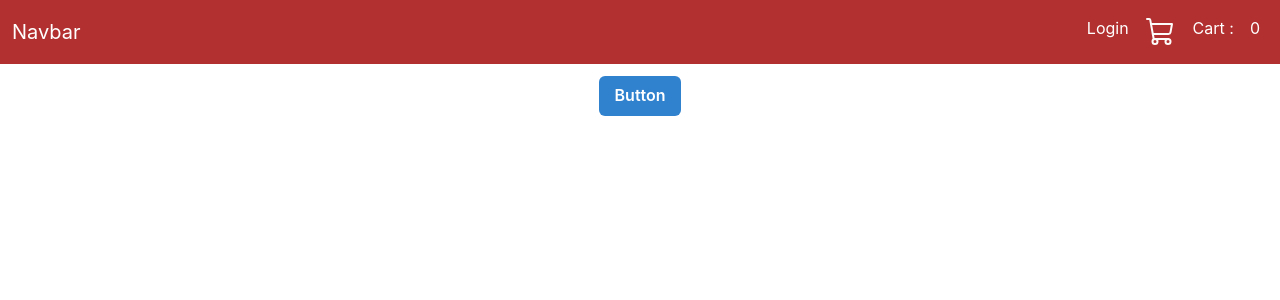
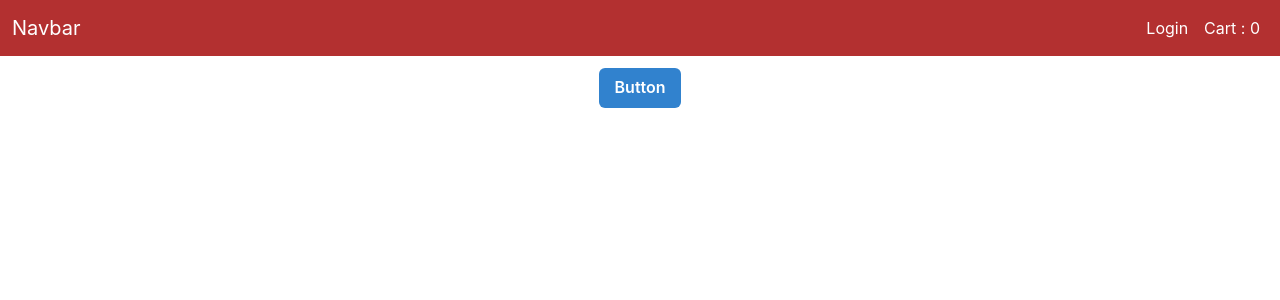
Before and after one commit to piyusha2001/OIBSIP_Pizza-delivery-app, a React (Create React App) app in the folder client/: page / in a window 1280 px wide. Shown: the top 300 px of the page. Built offline with nearby package versions, Linux system fonts and the light colour scheme.

Commit message:
removed cart icon

```diff
--- a/client/src/Components/Navbar/Navbar.jsx
+++ b/client/src/Components/Navbar/Navbar.jsx
@@ -1,4 +1,3 @@
-import { ShoppingCart } from 'phosphor-react';
 import React from 'react';
 import { useSelector } from 'react-redux';
 import './styles.css';
@@ -30,17 +29,9 @@ export default function Navbar() {
 								Login
 							</a>
 						</li>
-						<li class='nav-item '>
-							<a class='nav-link active ' href='#'>
-								<ShoppingCart size={32} color='#fefbfb' />
-							</a>
-						</li>
 						<li class='nav-item arrow '>
-							<a class='nav-link active'>Cart :</a>
-						</li>
-						<li class='nav-item'>
-							<a class='nav-link active ' href='#'>
-								{cartstate.cartItems.length}
+							<a class='nav-link active' href='/cart'>
+								Cart : {cartstate.cartItems.length}
 							</a>
 						</li>
 					</ul>
```
